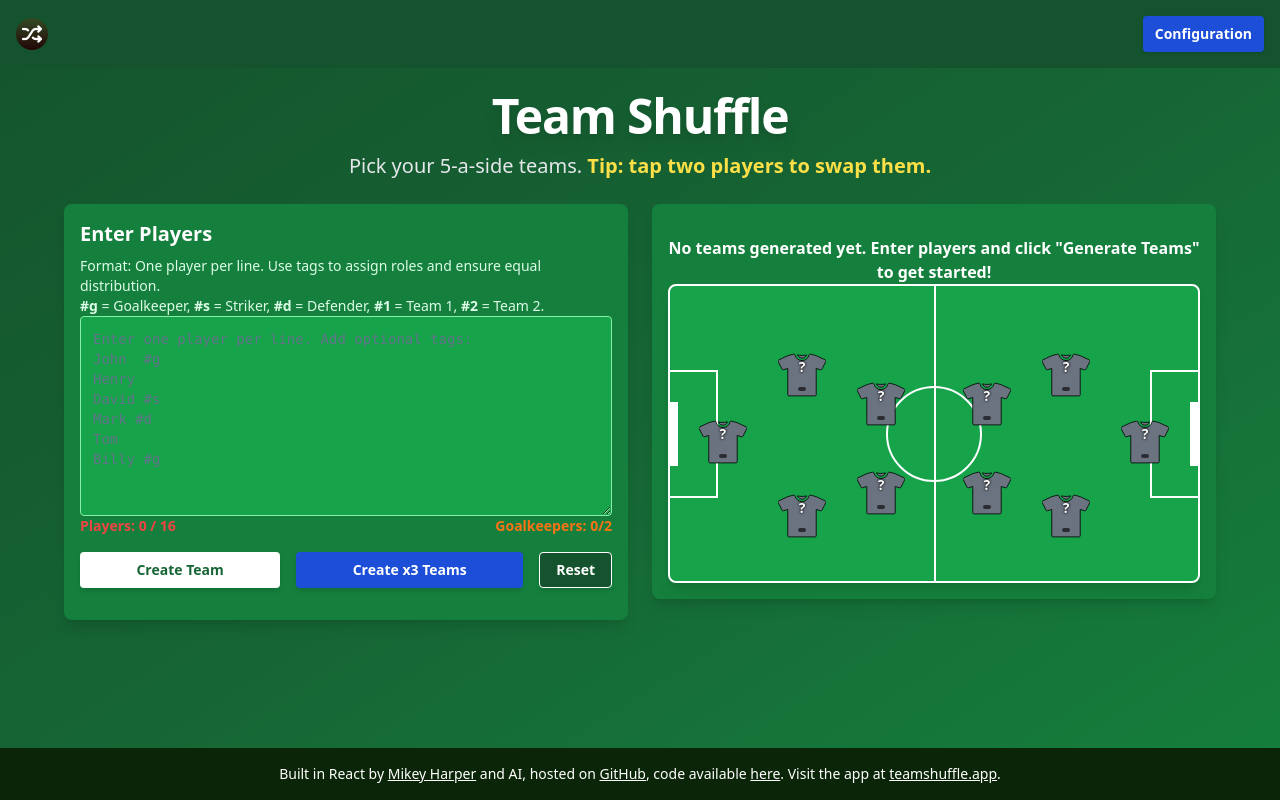
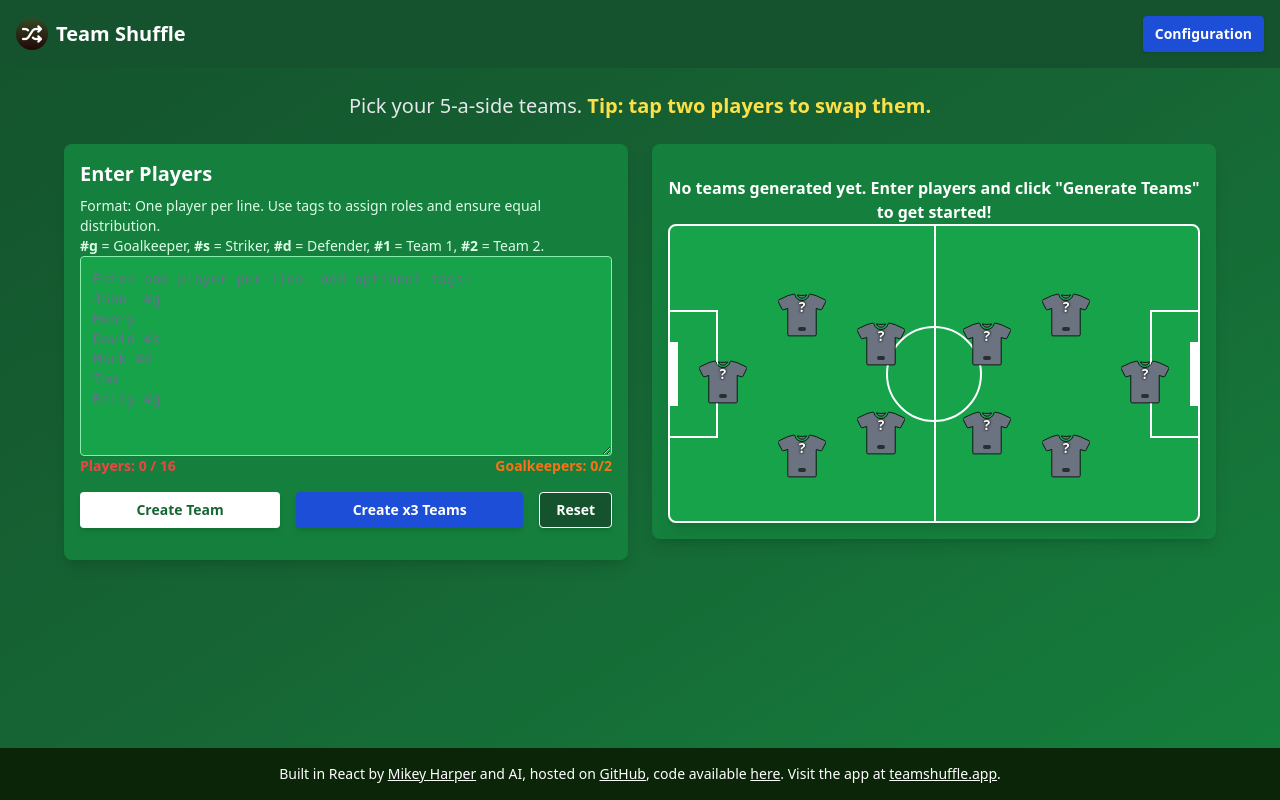
Before and after one commit to dr-harper/football-team-picker, a React (Vite) app: page / in a window 1280 px wide. Built offline with nearby package versions, Linux system fonts and the light colour scheme.

Commit message:
Show Team Shuffle title in header

```diff
--- a/src/App.tsx
+++ b/src/App.tsx
@@ -595,10 +595,7 @@ const FootballTeamPicker = () => {
                 )}
 
                 {/* Title Section */}
-                <div className="text-center space-y-3 mb-6">
-                    <h1 className="text-4xl sm:text-5xl font-extrabold text-white tracking-tight drop-shadow-lg">
-                        Team Shuffle
-                    </h1>
+                <div className="text-center mb-6">
                     <p className="text-gray-200 text-lg sm:text-xl">
                         Pick your 5-a-side teams. <span className="text-yellow-300 font-semibold">Tip: tap two players to swap them.</span>
                     </p>
--- a/src/components/HeaderBar.tsx
+++ b/src/components/HeaderBar.tsx
@@ -39,7 +39,10 @@ const HeaderBar: React.FC<HeaderBarProps> = ({
 
     return (
         <header className="bg-green-900 text-white p-4 flex justify-between items-center relative z-10">
-            <img src="/logo.png" alt="Team Shuffle Logo" className="w-8 h-8" />
+            <div className="flex items-center gap-2">
+                <img src="/logo.png" alt="Team Shuffle Logo" className="w-8 h-8" />
+                <span className="font-bold text-xl">Team Shuffle</span>
+            </div>
             <div className="relative">
                 <Button
                     onClick={() => setShowConfig(v => !v)}
```
